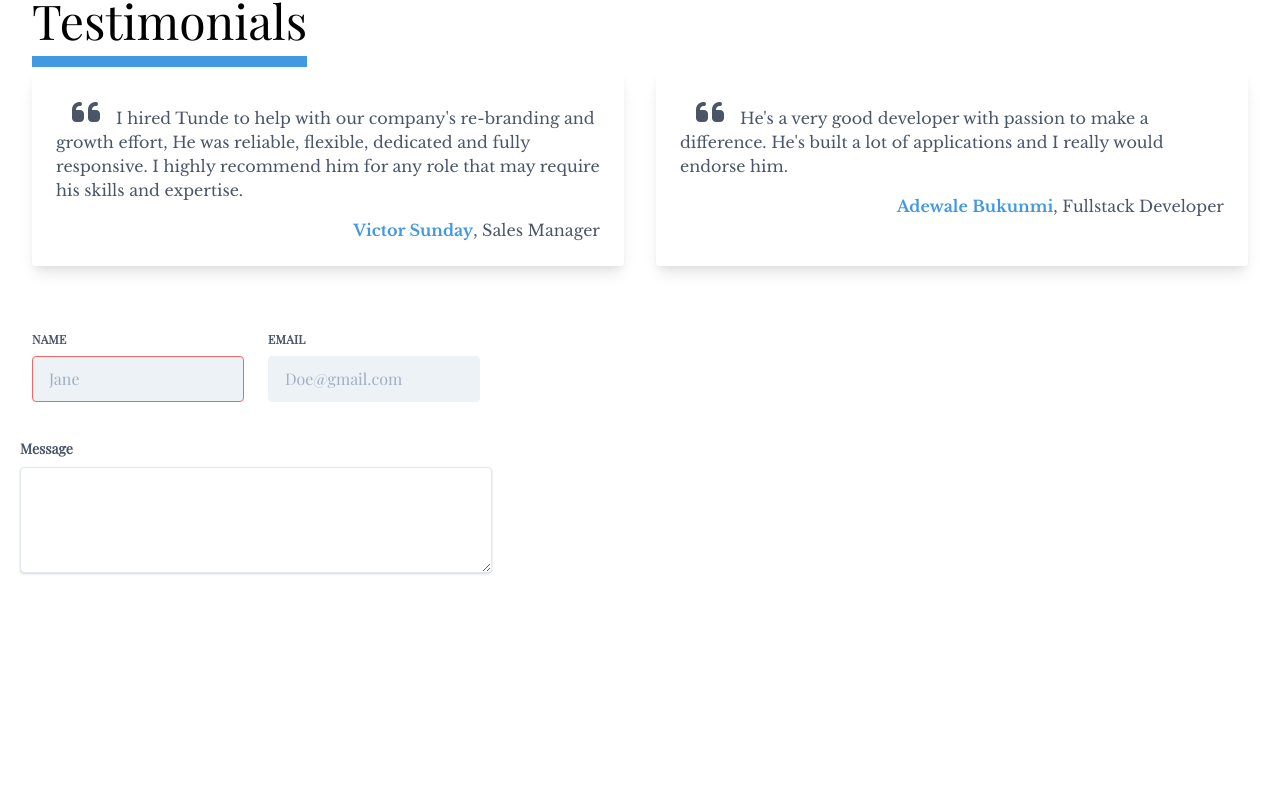
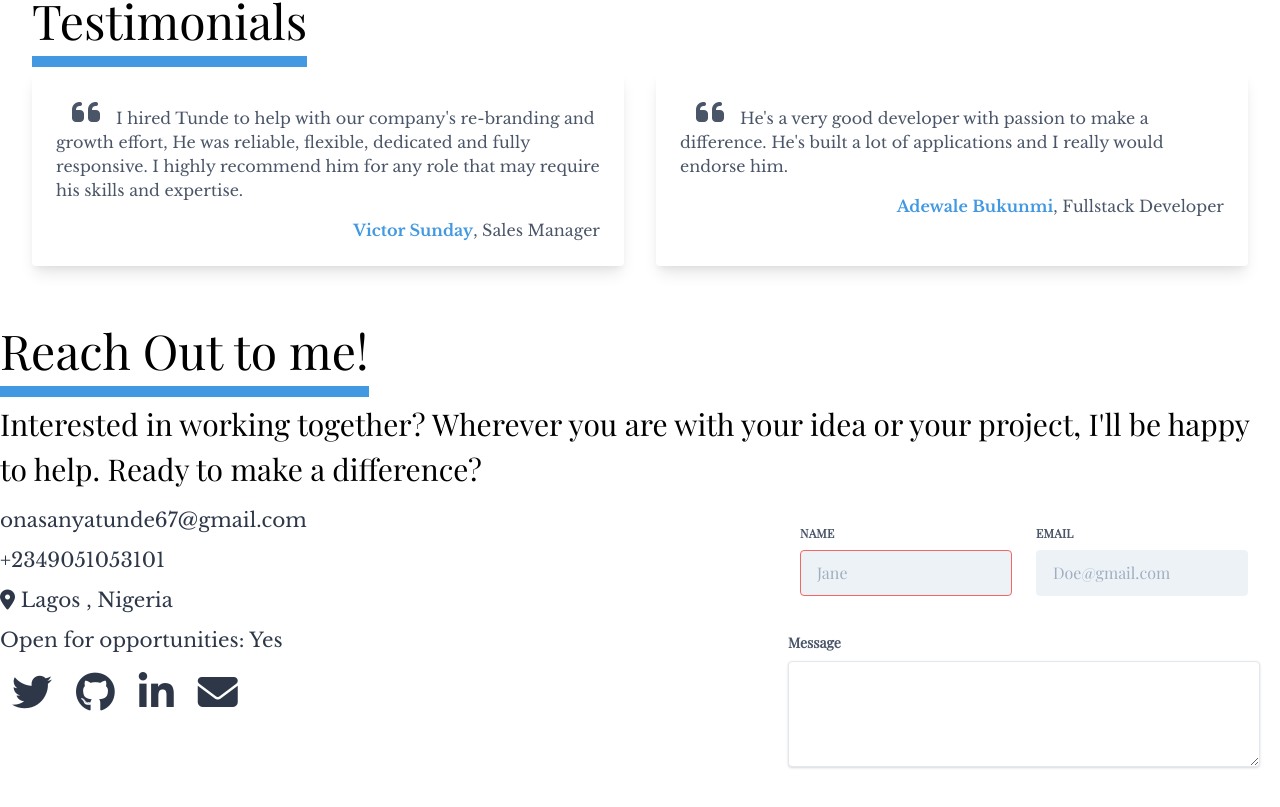
Before and after one commit to rammyblog/portfolio, a Next.js app: page / in a window 1280 px wide. Shown: the part 2878-3685 px from the top of the page. Before the commit the page ends 3513 px from the top, so only its background shows below. Built offline with nearby package versions, Linux system fonts and the light colour scheme; some icons are missing.

Commit message:
Added footer

```diff
--- /dev/null
+++ b/components/Footer.js
@@ -0,0 +1,46 @@
+import React from "react"
+import ContactForm from "./ContactForm"
+
+function Footer() {
+  return (
+    <>
+      <div>
+        <h2 className="text-3xl lg:text-5xl custom-box-shadow inline-block my-4">
+          Reach Out to me!
+        </h2>
+        <p className="text-3xl">
+          Interested in working together? Wherever you are with your idea or
+          your project, I'll be happy to help. Ready to make a difference?
+        </p>
+      </div>
+      <div className="flex flex-col lg:flex-row md:flex-row w-full justify-between text-gray-800">
+        <div className="text-xl custom-libre-font leading-loose py-2">
+          <a>onasanyatunde67@gmail.com</a>
+          <a className="block">+2349051053101</a>
+
+          <p>
+            <i class="fas fa-map-marker-alt"></i> Lagos , Nigeria{" "}
+          </p>
+          <p>Open for opportunities: Yes</p>
+          <a href="https://twitter.com/simply_rammy">
+            <i class="fab fa-twitter p-3 fa-2x transition duration-500 ease-in-out  hover:text-white hover:bg-blue-500 transform hover:-translate-y-1 hover:scale-110"></i>
+          </a>
+
+          <a href="https://github.com/rammyblog">
+            <i class="fab fa-github p-3 fa-2x transition duration-500 ease-in-out  hover:text-white hover:bg-gray-900 transform hover:-translate-y-1 hover:scale-110"></i>
+          </a>
+          <a href="https://www.linkedin.com/in/onasanya-tunde/">
+            <i class="fab fa-linkedin-in p-3 fa-2x transition duration-500 ease-in-out  hover:text-white hover:bg-blue-700 transform hover:-translate-y-1 hover:scale-110 "></i>
+          </a>
+
+          <a href="mailto:onasanyatunde67@gmail.com">
+            <i class="fas fa-envelope p-3 fa-2x transition duration-500 ease-in-out  hover:text-white hover:bg-red-700 transform hover:-translate-y-1 hover:scale-110 "></i>
+          </a>
+        </div>
+        <ContactForm />
+      </div>
+    </>
+  )
+}
+
+export default Footer
--- a/pages/index.js
+++ b/pages/index.js
@@ -3,7 +3,7 @@ import Header from "../components/header"
 import About from "../components/about"
 import Projects from "../components/projects"
 import Testimonials from "../components/Testimonials"
-import ContactForm from "../components/ContactForm"
+import Footer from "../components/Footer"
 
 export default function IndexPage() {
   return (
@@ -14,7 +14,7 @@ export default function IndexPage() {
         <About />
         <Projects />
         <Testimonials />
-        <ContactForm />
+        <Footer />
       </div>
     </div>
   )
```
